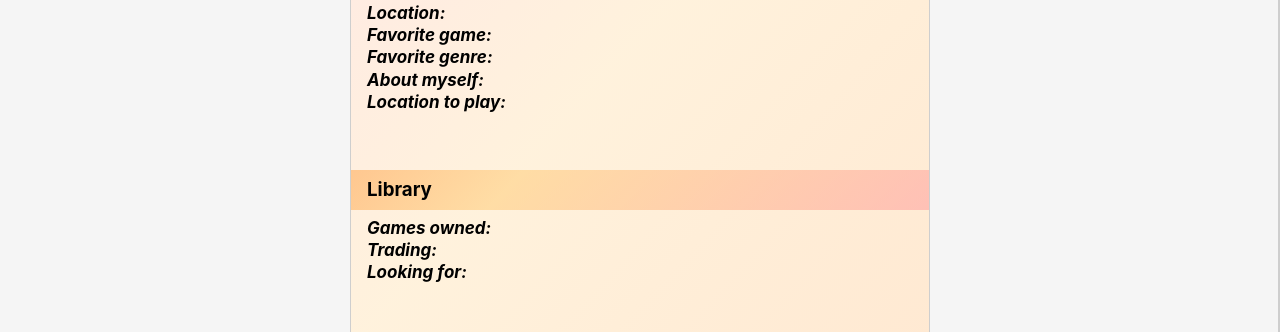
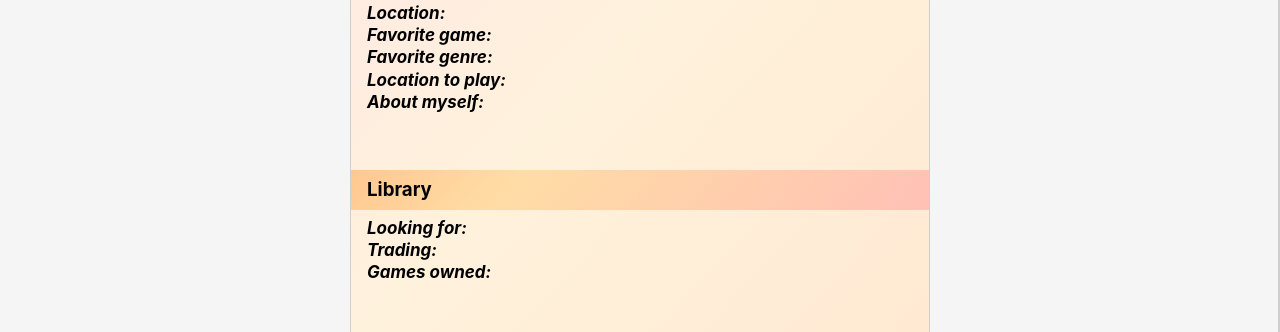
Before and after one commit to fesb-projekti/DiceHub, a React (Create React App) app in the folder client/: page /profile/1 in a window 1280 px wide. Shown: the part 388-720 px from the top of the page. Built offline with nearby package versions, Linux system fonts and the light colour scheme; no server answers.

Commit message:
Profile order update

```diff
--- a/client/src/pages/Profile.jsx
+++ b/client/src/pages/Profile.jsx
@@ -131,12 +131,12 @@ function Profile() {
                     <span className={classes.infoData}>{profile.favorite_genre}</span>
                 </div>
                 <div className={classes.infoRow}>
+                    <span className={classes.infoDesc}>Location to play: </span>
+                    <span className={classes.infoData}>{profile.has_location}</span>
+                </div>
+                <div className={classes.infoRow}>
                     <span className={classes.infoDesc}>About myself: </span>
                     <span className={classes.infoData}>{profile.about}</span>
-                </div>
-                <div className={classes.infoRow}>
-                    <span className={classes.infoDesc}>Location to play: </span>
-                    <span className={classes.infoData}>{profile.has_location}</span>
                 </div>
             </div>
             <div className={classes.library}>
@@ -144,16 +144,16 @@ function Profile() {
                     <h3>Library</h3>
                 </div>
                 <div className={classes.infoRow}>
-                    <span className={classes.infoDesc}>Games owned: </span>
-                    <span className={classes.infoData}>{profile.games_owned}</span>
+                    <span className={classes.infoDesc}>Looking for: </span>
+                    <span className={classes.infoData}>{profile.looking_for}</span>
                 </div>
                 <div className={classes.infoRow}>
                     <span className={classes.infoDesc}>Trading: </span>
                     <span className={classes.infoData}>{profile.trading_titles}</span>
                 </div>
                 <div className={classes.infoRow}>
-                    <span className={classes.infoDesc}>Looking for: </span>
-                    <span className={classes.infoData}>{profile.looking_for}</span>
+                    <span className={classes.infoDesc}>Games owned: </span>
+                    <span className={classes.infoData}>{profile.games_owned}</span>
                 </div>
             </div>
             <div className={classes.rate}>
```
